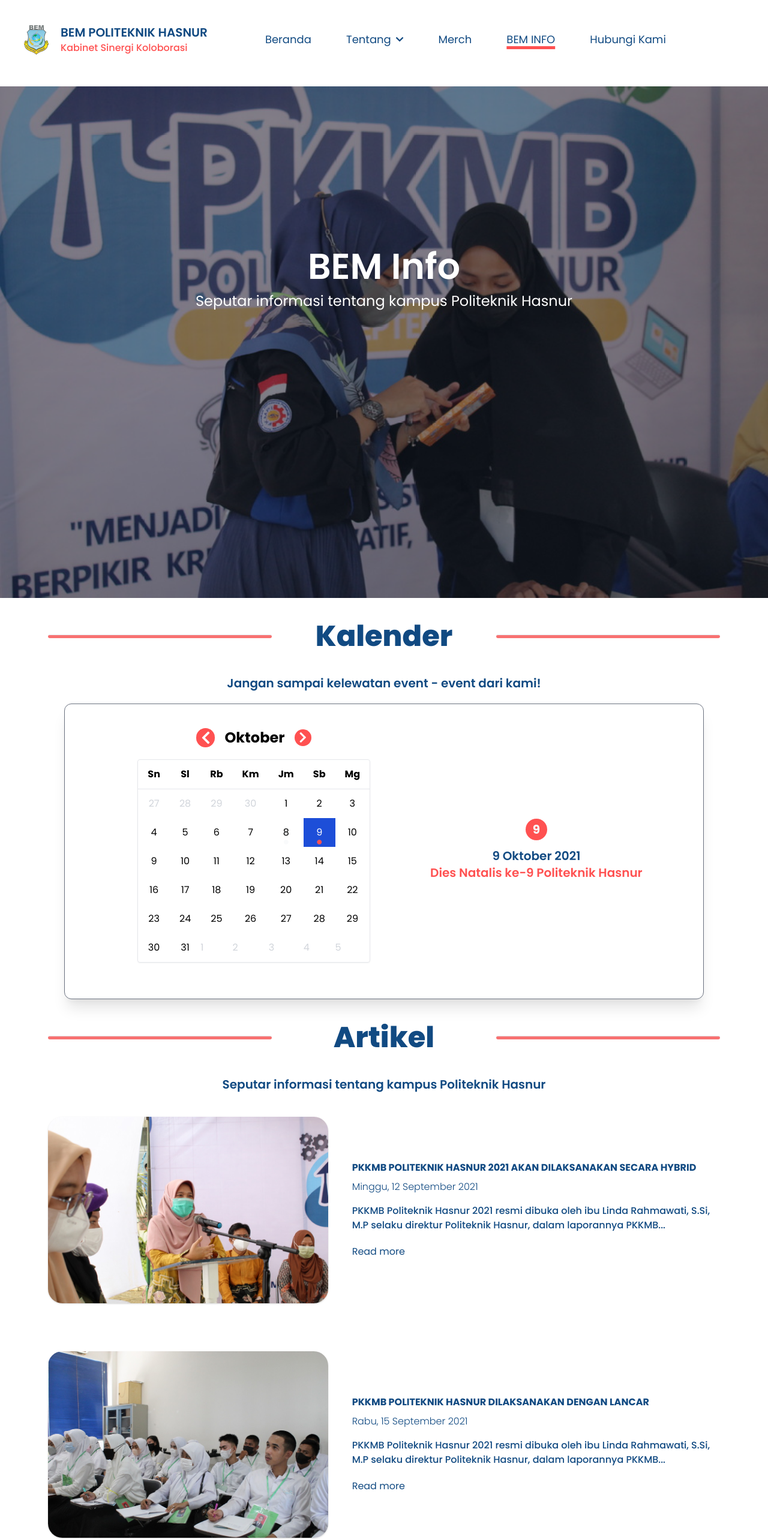
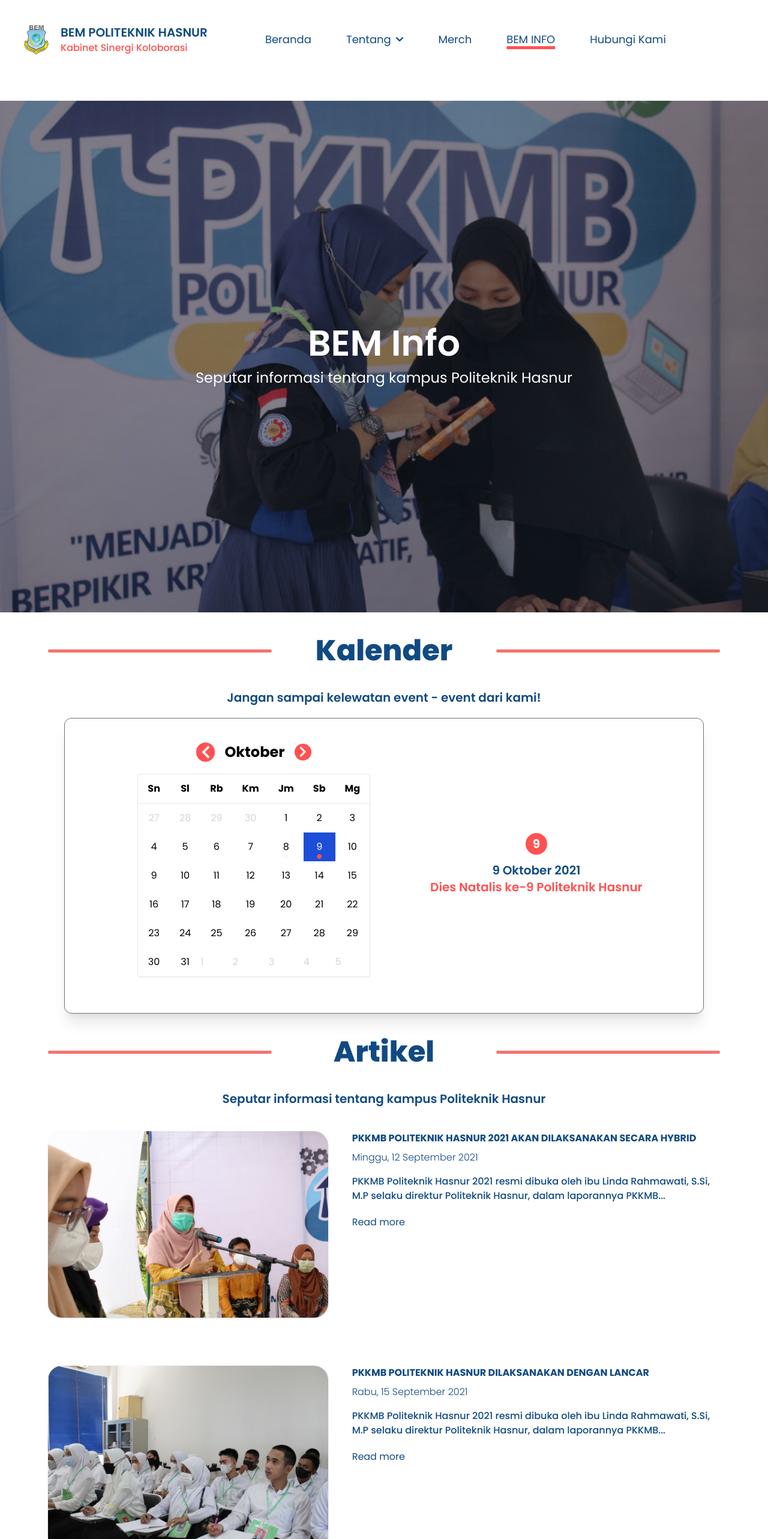
Before and after one commit to or-abdillh/BEM-POLITEKNIK-HASNUR, a Vue app: page /info in a window 1280 px wide. Shown: the top 2566 px of the page at 60% size. Built offline with nearby package versions, Linux system fonts and the light colour scheme; what @splidejs/vue-splide would draw is missing.

Commit message:
Update padding app

```diff
--- a/src/App.vue
+++ b/src/App.vue
@@ -1,6 +1,8 @@
 <template>
-   <Navbar></Navbar>
-   <router-view></router-view>
+   <main class="pt-6">
+      <Navbar></Navbar>
+      <router-view></router-view>
+   </main>
 </template>
 
 <script setup>
--- a/src/components/Cover.vue
+++ b/src/components/Cover.vue
@@ -2,7 +2,7 @@
    <section class="mt-36 lg:mt-18 relative">
       <img class="w-full" :src="img" />
       <div class="bg-gray-900 absolute inset-0 bg-opacity-50 flex items-center justify-center">
-         <div class="text-white text-center title-wrapper">
+         <div class="text-white text-center">
             <h1 class="text-6xl mb-3 font-semibold">{{ title }}</h1>
             <p class="text-2xl px-20">{{ subTitle }}</p>
          </div>
--- a/src/components/Navbar.vue
+++ b/src/components/Navbar.vue
@@ -48,7 +48,7 @@
    }
 
    .navbar-brand {
-      @apply flex gap-5 items-center py-10;
+      @apply flex gap-5 items-center my-10;
    }
 
    /* Nav Active */
--- a/src/views/Home.vue
+++ b/src/views/Home.vue
@@ -19,7 +19,7 @@
             <h1 class="text-5xl text-chatams text-color-1 font-bold">Kamu mau curhat?</h1>
             <p class="text-3xl text-sunset mt-4 text-color-2">Lorem Ipsum is simply dummy text of the printing and typesetting industry.</p>
          </div>
-         <img class="z-10 absolute top-0 left-0 right-0 w-full" src="/caraousel-3.png" alt="Sample 1">
+         <img class="z-10 absolute -bottom-44 left-0 right-0 w-full" src="/caraousel-3.png" alt="Sample 1">
       </template>
    </Carousel>
 
--- a/src/views/Info.vue
+++ b/src/views/Info.vue
@@ -22,7 +22,7 @@
    <section class="w-full px-20 mt-10">
       <template v-for="(article, index) in articles" :key="index">
          <!-- Card -->
-         <div class="flex justify-center items-center gap-10 mb-20">
+         <div class="flex justify-center items-start gap-10 mb-20">
             <img :src="article.poster" class="w-5/12 rounded-3xl shadow" />
             <div class="text-chatams">
                <h1 class="font-bold">{{ article.title.toUpperCase() }}</h1>
```
